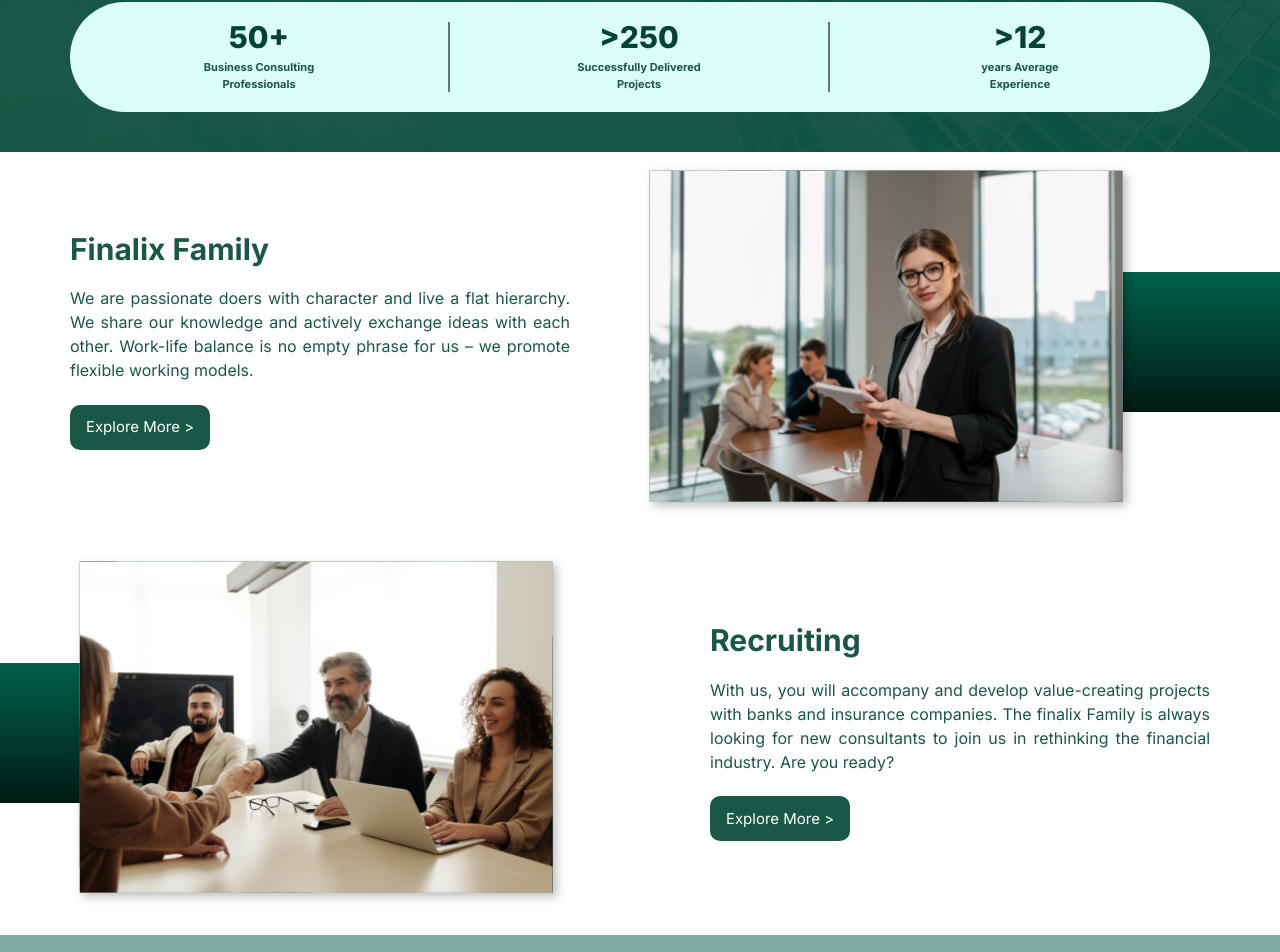
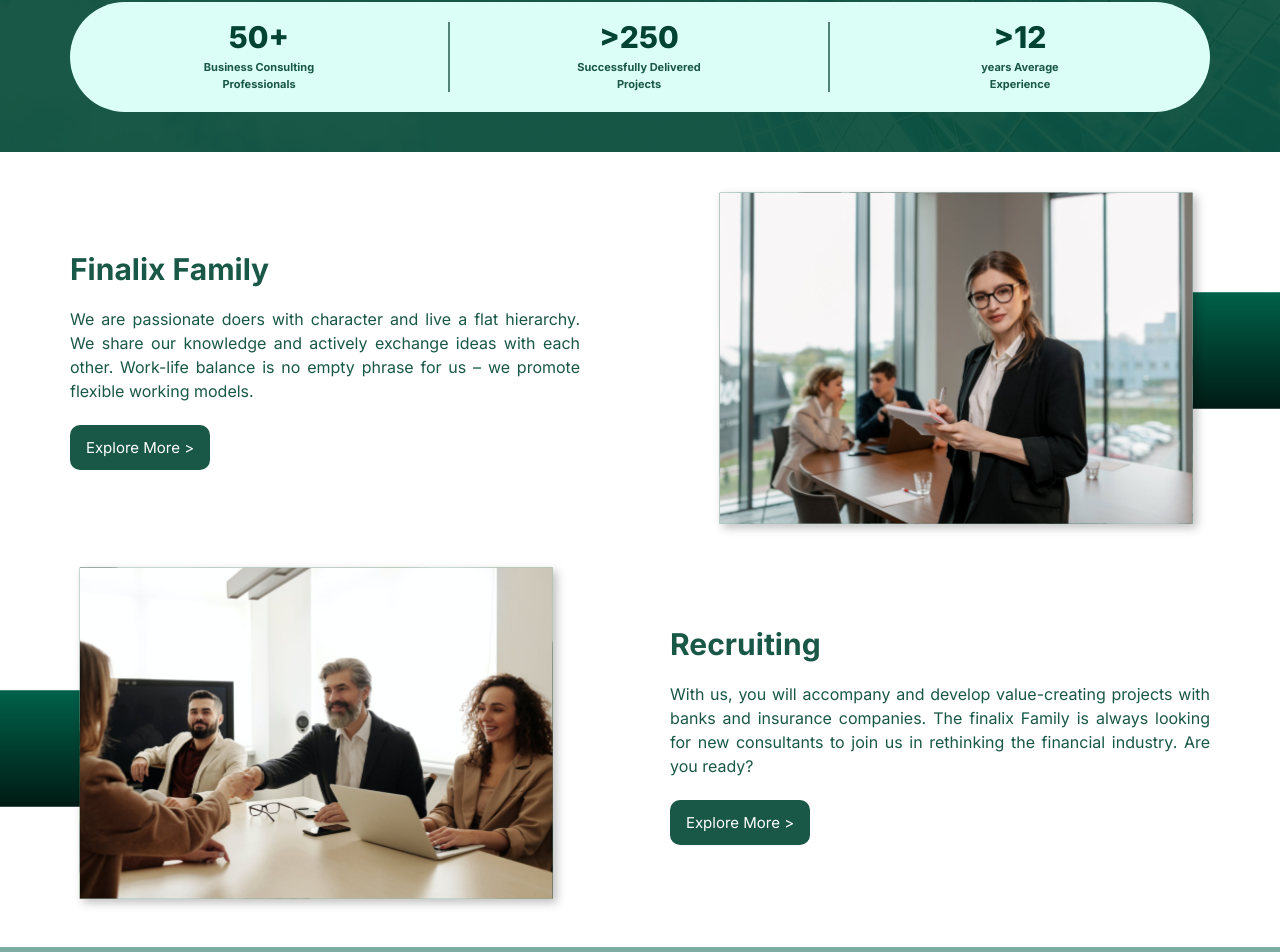
Before and after one commit to activus-d/finalix, a Next.js app: page / in a window 1280 px wide. Shown: the part 1097-2049 px from the top of the page. Built offline with nearby package versions, Linux system fonts and the light colour scheme.

Commit message:
finalixSec styling adjusted

```diff
--- a/components/FinalixSec.jsx
+++ b/components/FinalixSec.jsx
@@ -6,8 +6,8 @@ import finalixSecImg2 from '../public/assets/images/finalixSecImg2.svg'
 const FinalixSec = ({props}) => {
   return (
     <section className=''>
-      <section className="ss:grid ss:grid-cols-2 ss:bg-[url('../public/assets/images/finalixSecBg2.svg')] bg-no-repeat bg-35% bg-right px-5 py-5 ss:px-28">
-        <div className=' flex flex-col justify-center items-center text-center ss:pr-28 ss:text-justify ss:items-start'>
+      <section className="ss:grid ss:grid-cols-2 ss:bg-[url('../public/assets/images/finalixSecBg2.svg')] bg-no-repeat ss:bg-35% ss:bg-right px-5 pb-5 ss:pt-14 ss:px-28">
+        <div className=' flex flex-col justify-center items-center text-center ss:pr-24 ss:text-justify ss:items-start'>
           <h3 className='text-4xl text-deepGreen mb-9 font-bold lg:text-5xl'>
           Finalix Family
           </h3>
@@ -18,7 +18,7 @@ const FinalixSec = ({props}) => {
             Explore More >
           </button>
         </div>
-        <div className="hidden ss:block flex justify-end self-center">
+        <div className="hidden ss:flex justify-end self-center">
           <Image
             src={finalixSecImg1}
             width={500}
@@ -26,8 +26,8 @@ const FinalixSec = ({props}) => {
           />
         </div>
       </section>
-      <section className="ss:grid ss:grid-cols-2 ss:bg-[url('../public/assets/images/finalixSecBg2.svg')] bg-no-repeat bg-35% bg-left px-5 py-10 ss:px-28">
-        <div className="hidden ss:block flex justify-end self-center">
+      <section className="ss:grid ss:grid-cols-2 ss:bg-[url('../public/assets/images/finalixSecBg2.svg')] bg-no-repeat bg-35% bg-left px-5 pt-5 ss:pb-14 ss:px-28">
+        <div className="hidden ss:flex justify-start self-center">
           <Image
             src={finalixSecImg2}
             width={500}
@@ -35,7 +35,7 @@ const FinalixSec = ({props}) => {
             className='w-[800px] h-[500px]'
           />
         </div>
-        <div className='flex flex-col justify-center items-center text-center ss:pl-28 ss:text-justify ss:text-left ss:items-start'>
+        <div className='flex flex-col justify-center items-center text-center ss:pl-12 ss:text-justify ss:text-left ss:items-start'>
           <h3 className='text-4xl text-deepGreen mb-9 font-bold lg:text-5xl'>
             Recruiting
           </h3>
--- a/tailwind.config.js
+++ b/tailwind.config.js
@@ -86,6 +86,7 @@ module.exports = {
       },
       backgroundSize: {
         "100%": "100% 100%",
+        "35%": "30% 35%"
       },
       width: {
         "300px": "300px",
```
